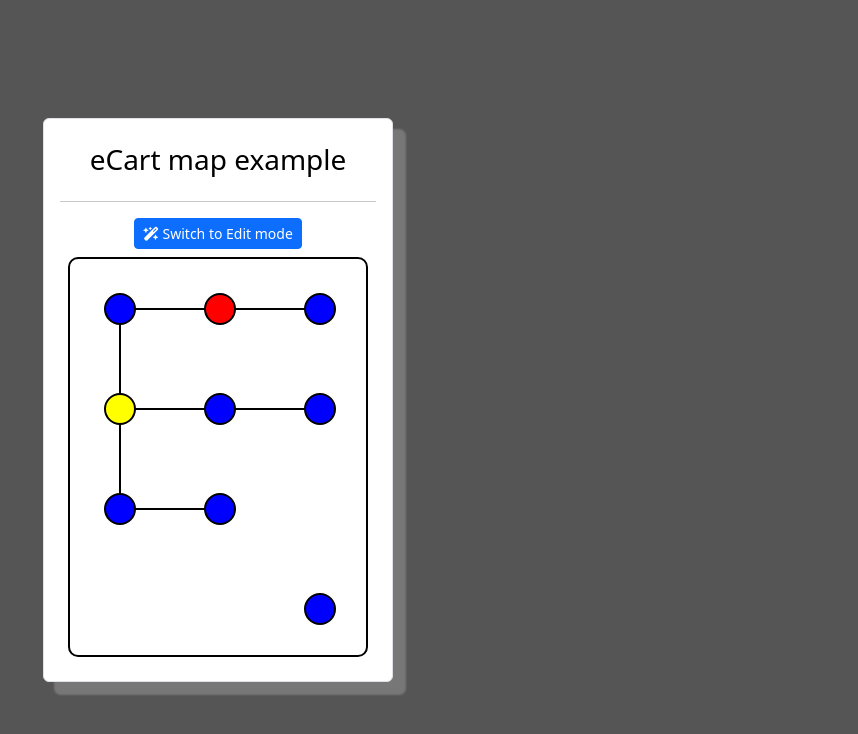
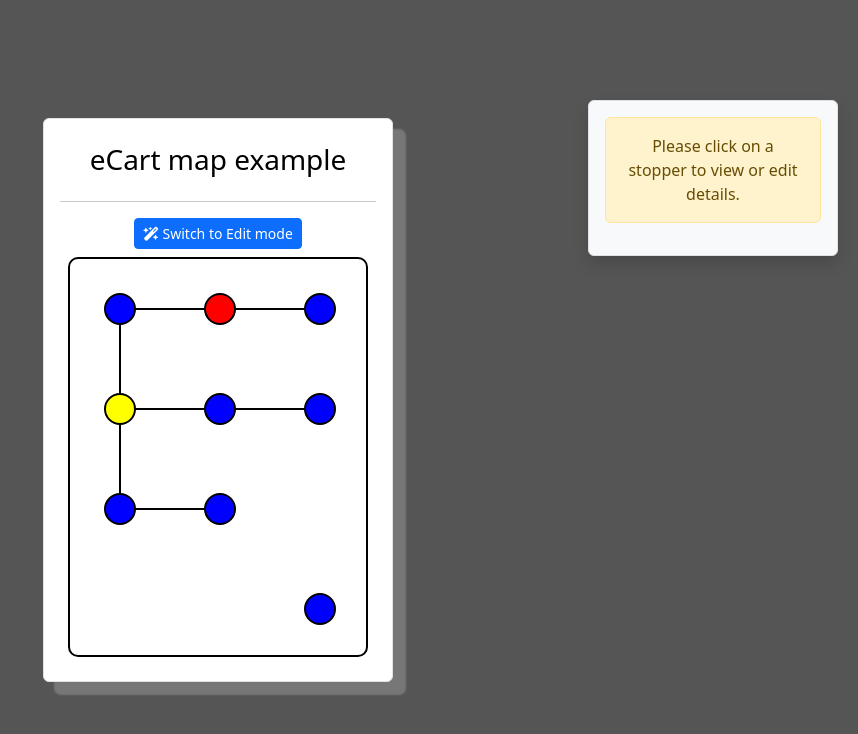
Before and after one commit to robertnicolescu42/ecart-map-demo, an Angular app: page / in a window 1280 px wide. Before the commit this address led to /ecart-map-demo/. Shown: the top 734 px of the page, without its empty margins (422-1280 px from the left). Built offline with nearby package versions, Linux system fonts and the light colour scheme.

Commit message:
Added no stopper selected menu

```diff
--- a/src/app/ecart-map/ecart-map.component.css
+++ b/src/app/ecart-map/ecart-map.component.css
@@ -33,3 +33,10 @@
 .neighbor-buttons button {
   width: 105px;
 }
+
+.contextual-menu {
+  position: fixed;
+  top: 100px;
+  right: 20px;
+  width: 250px;
+}
--- a/src/app/ecart-map/ecart-map.component.html
+++ b/src/app/ecart-map/ecart-map.component.html
@@ -74,10 +74,9 @@
 
       <!-- Contextual Menu -->
       <div
-        *ngIf="contextualMenuVisible"
-        class="contextual-menu bg-light p-3 border rounded shadow"
-        style="position: fixed; top: 100px; right: 20px; width: 250px"
+        class="contextual-menu bg-light p-3 border rounded shadow contextual-menu"
       >
+        <div *ngIf="contextualMenuVisible; else noStopperSelected">
           <h5>Stopper: {{ selectedStopper?.id }}</h5>
           <p>
             <strong>eCart ID:</strong> {{ selectedStopper?.data.eCartId }}<br />
@@ -98,7 +97,8 @@
               class="btn btn-secondary btn-sm position-absolute start-0 top-50 translate-middle-y"
               (click)="addRemoveNeighbor('W')"
             >
-            <i class="fas fa-arrow-left"></i> {{ addRemoveNeighborLabel("W") }}
+              <i class="fas fa-arrow-left"></i>
+              {{ addRemoveNeighborLabel("W") }}
             </button>
             <button
               class="btn btn-secondary btn-sm position-absolute top-50 end-0 translate-middle-y"
@@ -111,7 +111,8 @@
               class="btn btn-secondary btn-sm position-absolute bottom-0 start-50 translate-middle-x"
               (click)="addRemoveNeighbor('S')"
             >
-            <i class="fas fa-arrow-down"></i> {{ addRemoveNeighborLabel("S") }}
+              <i class="fas fa-arrow-down"></i>
+              {{ addRemoveNeighborLabel("S") }}
             </button>
           </div>
 
@@ -141,3 +142,10 @@
       </div>
     </div>
   </div>
+</div>
+
+<ng-template #noStopperSelected>
+  <div class="alert alert-warning" role="alert">
+    Please click on a stopper to view or edit details.
+  </div>
+</ng-template>
--- a/src/index.html
+++ b/src/index.html
@@ -3,7 +3,9 @@
   <head>
     <meta charset="utf-8" />
     <title>EcartMapDemo</title>
-    <base href="/ecart-map-demo/" />
+    <base href="/" />
+    <!-- add this only on deploy ? -->
+    <!-- <base href="/ecart-map-demo/" /> -->
     <meta name="viewport" content="width=device-width, initial-scale=1" />
     <link rel="icon" type="image/x-icon" href="favicon.ico" />
     <link
```
Lines whose indentation alone changed are shown as unchanged.
